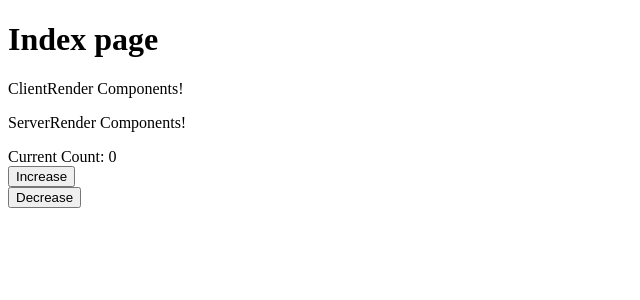
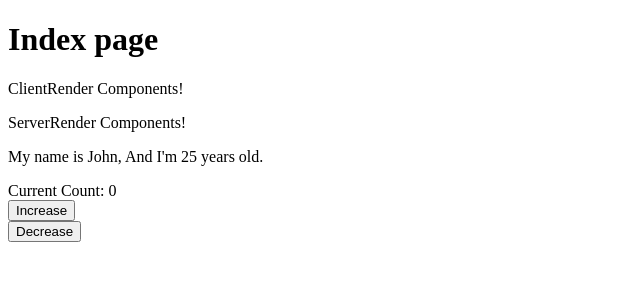
Before and after one commit to mogi86/study-nuxt3, a Nuxt app: page / in a window 1280 px wide. Shown: the top 300 px of the page, without its empty margins (0-640 px from the left). Built offline with nearby package versions, Linux system fonts and the light colour scheme.

Commit message:
add sample of plugins

```diff
--- a/components/ServerRender.vue
+++ b/components/ServerRender.vue
@@ -1,19 +1,31 @@
 <template>
   <p>ServerRender Components!</p>
+  <p>{{ hello('Japan') }}</p>
+  <p>{{ instance.introduce() }}</p>
 </template>
 
 <script>
 
 import {onMounted} from "vue";
+import {useNuxtApp} from "nuxt/app";
 
 export default {
   name: "ServerRender",
   setup () {
+    const hello = useNuxtApp().$hello
+    const human = useNuxtApp().$human
+    const instance = new human('John', 25)
+
     console.log('called from server side')
     onMounted(() => {
       console.log('called from client side')
       localStorage.getItem('test')
     })
+
+    return {
+      hello,
+      instance
+    }
   }
 }
 </script>
--- /dev/null
+++ b/plugins/myPlugin.ts
@@ -0,0 +1,24 @@
+import { defineNuxtPlugin } from '#app';
+
+class Human {
+    name: string
+    age: number
+
+    constructor(name: string, age: number) {
+        this.name = name
+        this.age = age
+    }
+
+    introduce(): string {
+        return `My name is ${this.name}, And I'm ${this.age} years old.`
+    }
+}
+
+function hello(msg: String) {
+    console.log(`hello, ${msg}!!`)
+}
+
+export default defineNuxtPlugin(nuxtApp => {
+    nuxtApp.provide('human', Human);
+    nuxtApp.provide('hello', hello);
+});
```
